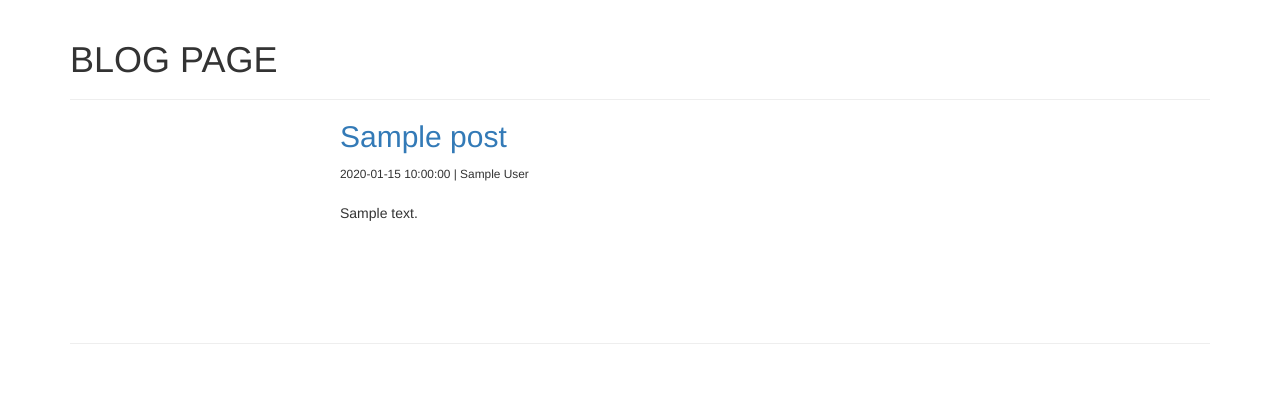
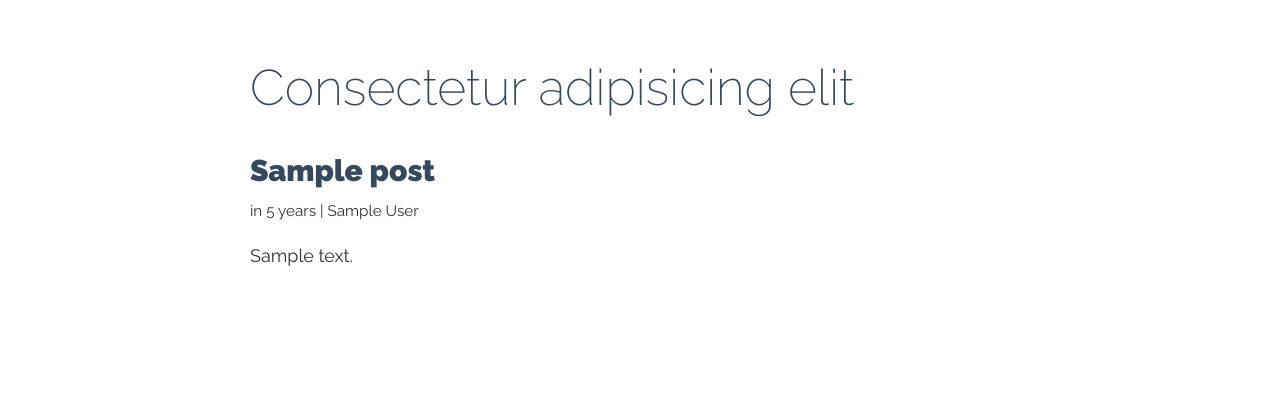
Before and after one commit to merqurio/kolore, a Flask app: template app/front/templates/front-index.html in a window 1280 px wide. Shown: the top 408 px of the page. Run offline with Flask 2, Linux system fonts and the light colour scheme; the template is opened without the code that fills it: most values are stand-ins (such as "Sample title", 1, 10 or a date in 2020); parts of the project's set-up code (start-up, migrations or seed data) failed here and were passed over; some libraries are stand-ins or nearby versions.

Commit message:
Little Blog modifications

```diff
--- a/app/admin/templates/blocks/modal-delete.html
+++ b/app/admin/templates/blocks/modal-delete.html
@@ -28,7 +28,7 @@ $('#deleteModal').on('show.bs.modal', function(event) {
     var button = $(event.relatedTarget), // Button that triggered the modal
         blog_id = button.data('blog-id'), // Extract info from data-* attributes
         modal = $(this);
-    modal.find('.modal-body input').val(blog_id)
+    modal.find('.modal-body input').val(blog_id);
     $('#deletePost').click(function(){
     //Some code
         $("#deleteForm").submit();
--- a/app/admin/templates/categories-edit.html
+++ b/app/admin/templates/categories-edit.html
@@ -11,8 +11,8 @@
                     <div class="grid-title no-border">
                         <h4>{{_("Edit")}} <span class="semi-bold">{{_("Categories")}}</span></h4>
                         <div class="tools">
+                            <a href="#" class="config" style="visibility:hidden;"></a>
                             <a href="javascript:;" class="collapse"></a>
-                            <a href="#" class="config"></a>
                         </div>
                     </div>
                     <div class="grid-body no-border">
@@ -36,8 +36,8 @@
                     <div class="grid-title no-border">
                         <h4>{{_("Edit")}} <span class="semi-bold">{{_("Category")}}</span></h4>
                         <div class="tools">
+                            <a href="#" class="config" style="visibility:hidden;"></a>
                             <a href="javascript:;" class="collapse"></a>
-                            <a href="#" class="config"></a>
                         </div>
                     </div>
                     <div class="grid-body no-border">
--- a/app/admin/templates/categories-view.html
+++ b/app/admin/templates/categories-view.html
@@ -13,8 +13,8 @@
                     <div class="grid-title no-border">
                         <h4>{{_("Edit")}} <span class="semi-bold">{{_("Categories")}}</span></h4>
                         <div class="tools">
+                            <a href="#" class="config" style="visibility:hidden;"></a>
                             <a href="javascript:;" class="collapse"></a>
-                            <a href="#" class="config"></a>
                         </div>
                     </div>
                     <div class="grid-body no-border">
@@ -39,8 +39,8 @@
                     <div class="grid-title no-border">
                         <h4>{{_("Add")}} <span class="semi-bold">{{_("Categories")}}</span></h4>
                         <div class="tools">
+                            <a href="#" class="config" style="visibility:hidden;"></a>
                             <a href="javascript:;" class="collapse"></a>
-                            <a href="#" class="config"></a>
                         </div>
                     </div>
                     <div class="grid-body no-border">
--- a/app/admin/templates/posts-edit.html
+++ b/app/admin/templates/posts-edit.html
@@ -38,8 +38,8 @@
                     <div class="grid-title no-border">
                         <h4>{{_("Other")}} <span class="semi-bold">{{_("Options")}}</span></h4>
                         <div class="tools">
+                            <a href="#" class="config" style="visibility:hidden;"></a>
                             <a href="javascript:;" class="collapse"></a>
-                            <a href="#" class="config"></a>
                         </div>
                     </div>
                     <div class="grid-body no-border">
@@ -55,8 +55,8 @@
                     <div class="grid-title no-border">
                         <h4>{{_("Save")}} <span class="semi-bold">{{_("Changes")}}</span></h4>
                         <div class="tools">
+                            <a href="#" class="config" style="visibility:hidden;"></a>
                             <a href="javascript:;" class="collapse"></a>
-                            <a href="#" class="config"></a>
                         </div>
                     </div>
                     <div class="grid-body no-border">
--- a/app/front/templates/front-base.html
+++ b/app/front/templates/front-base.html
@@ -4,19 +4,46 @@
         <meta charset="utf-8">
         <meta http-equiv="X-UA-Compatible" content="IE=edge">
         <meta name="viewport" content="width=device-width, initial-scale=1">
-        <title>Hello World</title>
+        <title>Example Blog</title>
         <!-- Bootstrap CSS -->
         <link href="{{ url_for('admin.static', filename='plugins/bootstrap/dist/css/bootstrap.min.css') }}" rel="stylesheet">
         <link href="{{ url_for('admin.static', filename='css/medium-frontend.css') }}" rel="stylesheet">
+        <link href='http://fonts.googleapis.com/css?family=Raleway:900,400,200' rel='stylesheet' type='text/css'>
         <style type="text/css">
+        .container {
+            max-width: 820px;
+            padding: 20px;
+        }
+        .page-header {
+            border-bottom: 0;
+        }
+        .page-header h1 {
+            font-weight: lighter;
+            font-size: 50px;
+        }
         .post{
-            max-width: 600px;
             margin-right: auto;
             margin-left: auto;
             margin-bottom: 120px;
         }
+        .post h2, .post h3, .post h4 {
+            font-weight: bolder;
+        }
         p {
             margin: 20px 0 20px;
+        }
+        body {
+            font-family: "Raleway";
+            font-size: 1.8em;
+        }
+        a, a:hover {
+            text-decoration: none;
+        }
+        a{
+            color: #34495e;
+        }
+        a:hover{
+            color: #2c3e50;
         }
         </style>
         <!-- HTML5 Shim and Respond.js IE8 support of HTML5 elements and media queries -->
@@ -40,5 +67,22 @@
         <script src="{{ url_for('admin.static', filename='plugins/jquery/dist/jquery.min.js') }}"></script>
         <!-- Bootstrap JavaScript -->
         <script src="{{ url_for('admin.static', filename='plugins/bootstrap/dist/js/bootstrap.min.js') }}"></script>
+        <script src="{{ url_for('admin.static', filename='plugins/moment/min/moment.min.js') }}"></script>
+        <script type="text/javascript">
+            $(document).ready(function(){
+                // Dates
+                function set_dates(){
+                    $('.date').each(
+                        function(){
+                            var elementData = moment($(this).attr('data-date'), "YYYY-MM-DD HH:mm:ss.SSSSSS").add(1, 'h').fromNow(),
+                                elementFormat = $(this).attr('data-format');
+                            $(this).html(elementData/*.format(elementFormat)*/);
+                        }
+                    )
+                }
+
+                set_dates();
+            });
+        </script>
     </body>
 </html>
--- a/app/front/templates/front-index.html
+++ b/app/front/templates/front-index.html
@@ -1,10 +1,9 @@
 {% extends 'front-base.html'%}
-{% block title %} BLOG PAGE{% endblock%}
+{% block title %}<a href="/">Consectetur adipisicing elit</a>{% endblock%}
 {% block content%} {% for post in posts %}
 <div class="post">
     <h2><a href="/blog/{{post.url}}">{{post.title}}</a></h2>
-    <small>{{post.date}} | {{post.author}}</small>
+    <small><span class="date" data-date="{{post.date}}" data-format="LL"></span> | {{post.author}}</small>
     <p>{{post.text | safe}}</p>
 </div>
-<hr/>
 {% endfor %} {% endblock %}
--- a/app/front/templates/front-post.html
+++ b/app/front/templates/front-post.html
@@ -1,8 +1,9 @@
 {% extends 'front-base.html'%}
-{% block title %}{{post.title}}{% endblock%}
+{% block title %}<a href="/">Consectetur adipisicing elit</a>{% endblock%}
 {% block content%}
 <div class="post">
-    <small>{{post.date}} | {{post.author}}</small>
+    <h3>{{post.title}}</h3>
+    <small><span class="date" data-date="{{post.date}}" data-format="LL"></span> | {{post.author}}</small>
     <p>{{post.text | safe}}</p>
 </div>
 <hr/>
```
Also changed, not shown: app/admin/templates/posts-view-more.html (+8 -4 lines).
